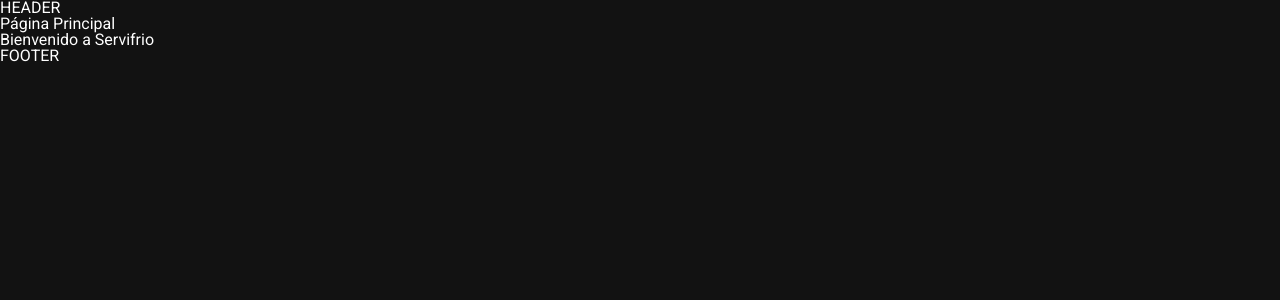
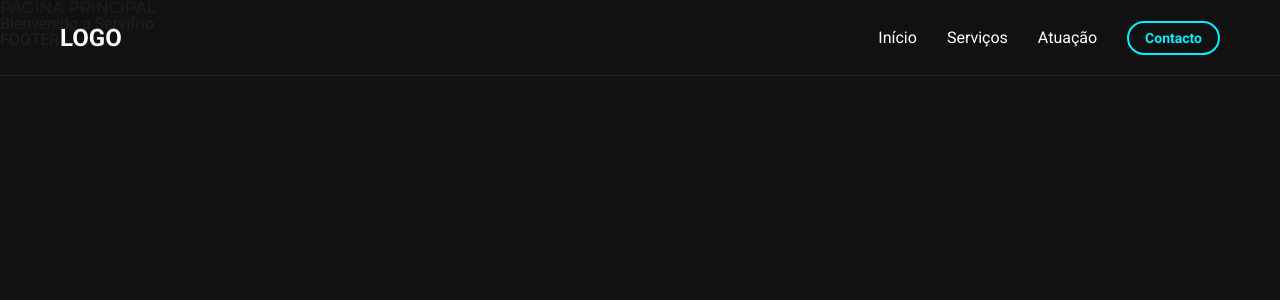
Before and after one commit to renlin-code/servifrio, a Nuxt app: page / in a window 1280 px wide. Shown: the top 300 px of the page. Built offline with nearby package versions, Linux system fonts and the light colour scheme.

Commit message:
add header

```diff
--- a/app/assets/scss/_reset.scss
+++ b/app/assets/scss/_reset.scss
@@ -188,3 +188,15 @@
   border: 0;
   display: block;
 }
+
+/* Remove tap highlight on mobile devices */
+* {
+  -webkit-tap-highlight-color: transparent;
+  -webkit-touch-callout: none;
+}
+
+button,
+a {
+  outline: none;
+  user-select: none;
+}
--- a/app/assets/scss/_vars.scss
+++ b/app/assets/scss/_vars.scss
@@ -2,9 +2,13 @@
 $color_bg-dark: #121212;
 $color_bg-light: #1e1e1e;
 $color_primary: #00f2ff;
-$color_text-primary: #ffffff;
-$color_text-secondary: #b3b3b3;
+$color_white: #ffffff;
+$color_gray: #b3b3b3;
+$color_black: #121212;
+
+// SHADOWS
 $shadow_glow: 0 0 10px rgba($color_primary, 0.7);
+$shadow_link-hover: 0 0 8px $color_primary;
 
 
 // FONTS
--- a/app/assets/scss/main.scss
+++ b/app/assets/scss/main.scss
@@ -3,17 +3,30 @@
 @use "./vars" as *;
 
 * {
-  box-sizing: border-box;
+    box-sizing: border-box;
 }
 
 html,
 body,
 #__nuxt {
-  min-height: 100%;
+    min-height: 100%;
 }
 
 body {
-  font-family: $font-family_body;
-  color: $color_text-primary;
-  background-color: $color_bg-dark;
+    font-family: $font-family_body;
+    color: $color_white;
+    background-color: $color_bg-dark;
 }
+
+.app-container {
+    max-width: 1200px;
+    margin: 0 auto;
+    padding: 0 20px;
+}
+
+h1,
+h2,
+h3 {
+    font-family: $font-family_heading;
+    text-transform: uppercase;
+}
--- a/app/components/AppHeader.vue
+++ /dev/null
@@ -1,5 +0,0 @@
-<template>
-  <header>
-    HEADER
-  </header>
-</template>
--- /dev/null
+++ b/app/components/layout/DefaultHeader.vue
@@ -0,0 +1,35 @@
+<template>
+  <header class="header">
+    <div class="header__container app-container">
+      <div class="logo">
+        LOGO
+      </div>
+      <LayoutNavMenu />
+    </div>
+  </header>
+</template>
+
+<style scoped lang="scss">
+.header {
+  background-color: rgba($color_black, 0.95);
+  padding: 15px 0;
+  position: fixed;
+  width: 100%;
+  top: 0;
+  z-index: 1000;
+  border-bottom: 1px solid rgba($color_primary, 0.1);
+
+  &__container {
+    display: flex;
+    justify-content: space-between;
+    align-items: center;
+    height: 45px;
+  }
+}
+
+.logo {
+  font-size: 1.5rem;
+  font-weight: bold;
+  color: $color_white;
+}
+</style>
--- /dev/null
+++ b/app/components/layout/NavMenu.vue
@@ -0,0 +1,183 @@
+<template>
+  <nav class="nav-menu">
+    <button
+      class="burger-btn"
+      :class="{ 'is-open': isOpen }"
+      @click="toggleMenu"
+      aria-label="Toggle menu"
+    >
+      <span class="burger-line"></span>
+      <span class="burger-line"></span>
+      <span class="burger-line"></span>
+    </button>
+
+    <ul
+      class="nav-menu__links nav-links"
+      :class="{ 'is-open': isOpen }"
+    >
+      <li>
+        <UiLink
+          to="#inicio"
+          @click="closeMenu"
+        >Início</UiLink>
+      </li>
+      <li>
+        <UiLink
+          to="#servicos"
+          @click="closeMenu"
+        >Serviços</UiLink>
+      </li>
+      <li>
+        <UiLink
+          to="#area-atuacao"
+          @click="closeMenu"
+        >Atuação</UiLink>
+      </li>
+
+      <li>
+        <UiButton
+          variant="outline"
+          size="sm"
+          to="/contacto"
+          rounded
+          @click="closeMenu"
+        >Contacto</UiButton>
+      </li>
+    </ul>
+
+    <div
+      v-if="isOpen"
+      class="menu-overlay"
+      @click="closeMenu"
+    ></div>
+  </nav>
+</template>
+
+<script setup lang="ts">
+const isOpen = ref(false)
+
+const toggleMenu = () => {
+  isOpen.value = !isOpen.value
+}
+
+const closeMenu = () => {
+  isOpen.value = false
+}
+
+onMounted(() => {
+  const handleEscape = (e: KeyboardEvent) => {
+    if (e.key === 'Escape' && isOpen.value) {
+      closeMenu()
+    }
+  }
+  window.addEventListener('keydown', handleEscape)
+
+  onUnmounted(() => {
+    window.removeEventListener('keydown', handleEscape)
+  })
+})
+</script>
+
+<style scoped lang="scss">
+.nav-menu {
+  position: relative;
+
+  &__links {
+    display: flex;
+    list-style: none;
+    gap: 30px;
+    align-items: center;
+
+    @media screen and (max-width: 768px) {
+      position: fixed;
+      top: 76px;
+      right: 0;
+      height: calc(100vh - 76px);
+      width: 280px;
+      background-color: $color_bg-light;
+      flex-direction: column;
+      justify-content: center;
+      align-items: center;
+      gap: 2.5rem;
+      transform: translateX(100%);
+      transition: transform 0.3s ease;
+      z-index: 1000;
+      box-shadow: -4px 0 20px rgba(0, 0, 0, 0.5);
+
+      &.is-open {
+        transform: translateX(0);
+      }
+
+      a {
+        font-size: 1.25rem;
+      }
+    }
+  }
+}
+
+.burger-btn {
+  display: none;
+  flex-direction: column;
+  gap: 5px;
+  background: none;
+  border: none;
+  cursor: pointer;
+  padding: 8px;
+  z-index: 1001;
+  transition: transform 0.3s ease;
+
+  @media screen and (max-width: 768px) {
+    display: flex;
+  }
+
+  .burger-line {
+    width: 28px;
+    height: 3px;
+    background-color: $color_white;
+    border-radius: 2px;
+    transition: all 0.3s ease;
+  }
+
+  &.is-open {
+    transform: rotate(-90deg);
+
+    .burger-line:nth-child(1) {
+      transform: translateY(8px) rotate(45deg);
+    }
+
+    .burger-line:nth-child(2) {
+      opacity: 0;
+    }
+
+    .burger-line:nth-child(3) {
+      transform: translateY(-8px) rotate(-45deg);
+    }
+  }
+}
+
+.menu-overlay {
+  display: none;
+
+  @media (max-width: 768px) {
+    display: block;
+    position: fixed;
+    top: 76px;
+    left: 0;
+    width: 100vw;
+    height: calc(100vh - 76px);
+    background-color: rgba(0, 0, 0, 0.7);
+    z-index: 999;
+    animation: fadeIn 0.3s ease;
+
+    @keyframes fadeIn {
+      from {
+        opacity: 0;
+      }
+
+      to {
+        opacity: 1;
+      }
+    }
+  }
+}
+</style>
--- /dev/null
+++ b/app/components/ui/Button.vue
@@ -0,0 +1,182 @@
+<template>
+  <NuxtLink
+    v-if="to && !to.startsWith('#')"
+    :to="to"
+    class="btn"
+    :class="btnClasses"
+    v-bind="$attrs"
+  >
+    <slot />
+  </NuxtLink>
+  <a
+    v-else-if="to"
+    :href="to"
+    class="btn"
+    :class="btnClasses"
+    v-bind="$attrs"
+  >
+    <slot />
+  </a>
+  <button
+    v-else
+    :type="type"
+    class="btn"
+    :class="btnClasses"
+    :disabled="disabled"
+    @click="$emit('click')"
+    v-bind="$attrs"
+  >
+    <slot />
+  </button>
+</template>
+
+<script setup lang="ts">
+type Variant = 'primary' | 'secondary' | 'danger' | 'outline'
+type Size = 'sm' | 'md' | 'lg'
+
+interface Props {
+  to?: string
+  variant?: Variant
+  size?: Size
+  disabled?: boolean
+  fullWidth?: boolean
+  type?: 'submit' | 'reset'
+  rounded?: boolean
+}
+
+const props = withDefaults(defineProps<Props>(), {
+  variant: 'primary',
+  size: 'md',
+  disabled: false,
+  fullWidth: false,
+  rounded: false
+})
+
+const btnClasses = computed(() => ({
+  'btn--primary': props.variant === 'primary',
+  'btn--secondary': props.variant === 'secondary',
+  'btn--danger': props.variant === 'danger',
+  'btn--outline': props.variant === 'outline',
+  'btn--sm': props.size === 'sm',
+  'btn--md': props.size === 'md',
+  'btn--lg': props.size === 'lg',
+  'btn--full': props.fullWidth,
+  'btn--rounded': props.rounded,
+  'btn--disabled': props.disabled
+}))
+</script>
+
+<style scoped lang="scss">
+.btn {
+  display: inline-flex;
+  align-items: center;
+  justify-content: center;
+  font-family: $font-family_body;
+  font-weight: 600;
+  border: none;
+  border-radius: 8px;
+  cursor: pointer;
+  transition: all 0.3s ease;
+  text-decoration: none;
+  white-space: nowrap;
+
+  &:disabled,
+  &.btn--disabled {
+    opacity: 0.5;
+    cursor: not-allowed;
+    pointer-events: none;
+  }
+
+  /* Sizes */
+  &--sm {
+    padding: 0.5rem 1rem;
+    font-size: 0.875rem;
+  }
+
+  &--md {
+    padding: 0.75rem 1.5rem;
+    font-size: 1rem;
+  }
+
+  &--lg {
+    padding: 1rem 2rem;
+    font-size: 1.125rem;
+  }
+
+  /* Variants - Primary (Default) */
+  &--primary {
+    background: linear-gradient(135deg, rgba($color_primary, 0.2), rgba($color_primary, 0.1));
+    color: $color_white;
+    border: 1px solid $color_primary;
+    box-shadow: $shadow_glow;
+
+    &:hover:not(:disabled) {
+      background: linear-gradient(135deg, rgba($color_primary, 0.3), rgba($color_primary, 0.2));
+      box-shadow: 0 0 20px rgba($color_primary, 0.9);
+      transform: translateY(-2px);
+    }
+
+    &:active:not(:disabled) {
+      transform: translateY(0);
+      box-shadow: 0 0 15px rgba($color_primary, 0.7);
+    }
+  }
+
+  /* Variant - Secondary */
+  &--secondary {
+    background-color: $color_bg-light;
+    color: $color_white;
+    border: 1px solid rgba($color_white, 0.2);
+
+    &:hover:not(:disabled) {
+      background-color: rgba($color_white, 0.1);
+      border-color: rgba($color_white, 0.4);
+    }
+
+    &:active:not(:disabled) {
+      background-color: rgba($color_white, 0.15);
+    }
+  }
+
+  /* Variant - Danger */
+  &--danger {
+    background-color: rgba(239, 68, 68, 0.1);
+    color: #ef4444;
+    border: 1px solid #ef4444;
+
+    &:hover:not(:disabled) {
+      background-color: rgba(239, 68, 68, 0.2);
+      box-shadow: 0 0 15px rgba(239, 68, 68, 0.5);
+    }
+
+    &:active:not(:disabled) {
+      background-color: rgba(239, 68, 68, 0.3);
+    }
+  }
+
+  /* Variant - Outline */
+  &--outline {
+    background: transparent;
+    color: $color_primary;
+    border: 2px solid $color_primary;
+
+    &:hover:not(:disabled) {
+      background: rgba($color_primary, 0.1);
+    }
+
+    &:active:not(:disabled) {
+      background: rgba($color_primary, 0.2);
+    }
+  }
+
+  /* Full width */
+  &--full {
+    width: 100%;
+  }
+
+  /* Rounded */
+  &--rounded {
+    border-radius: 50px;
+  }
+}
+</style>
--- /dev/null
+++ b/app/components/ui/Link.vue
@@ -0,0 +1,35 @@
+<template>
+  <NuxtLink
+    v-if="to && !to.startsWith('#')"
+    :to="to"
+    class="link"
+    v-bind="$attrs"
+  >
+    <slot />
+  </NuxtLink>
+  <a
+    v-else
+    :href="to"
+    class="link"
+    v-bind="$attrs"
+  >
+    <slot />
+  </a>
+</template>
+
+<script setup lang="ts">
+defineProps<{
+  to?: string
+}>()
+</script>
+
+<style scoped lang="scss">
+.link {
+  color: $color_white;
+  transition: 0.3s;
+  &:hover {
+    color: $color_primary;
+    text-shadow: $shadow_link-hover;
+  }
+}
+</style>
--- a/app/layouts/default.vue
+++ b/app/layouts/default.vue
@@ -1,10 +1,10 @@
 <template>
   <div class="layout">
-    <AppHeader />
+    <LayoutDefaultHeader />
     <main class="main">
       <slot />
     </main>
-    <AppFooter />
+    <LayoutDefaultFooter />
   </div>
 </template>
 
```
Also changed, not shown: eslint.config.js (+16 -3 lines), app/components/layout/DefaultFooter.vue (renamed from app/components/AppFooter.vue), 1 other file (tests, documents, lock files or other folders).
